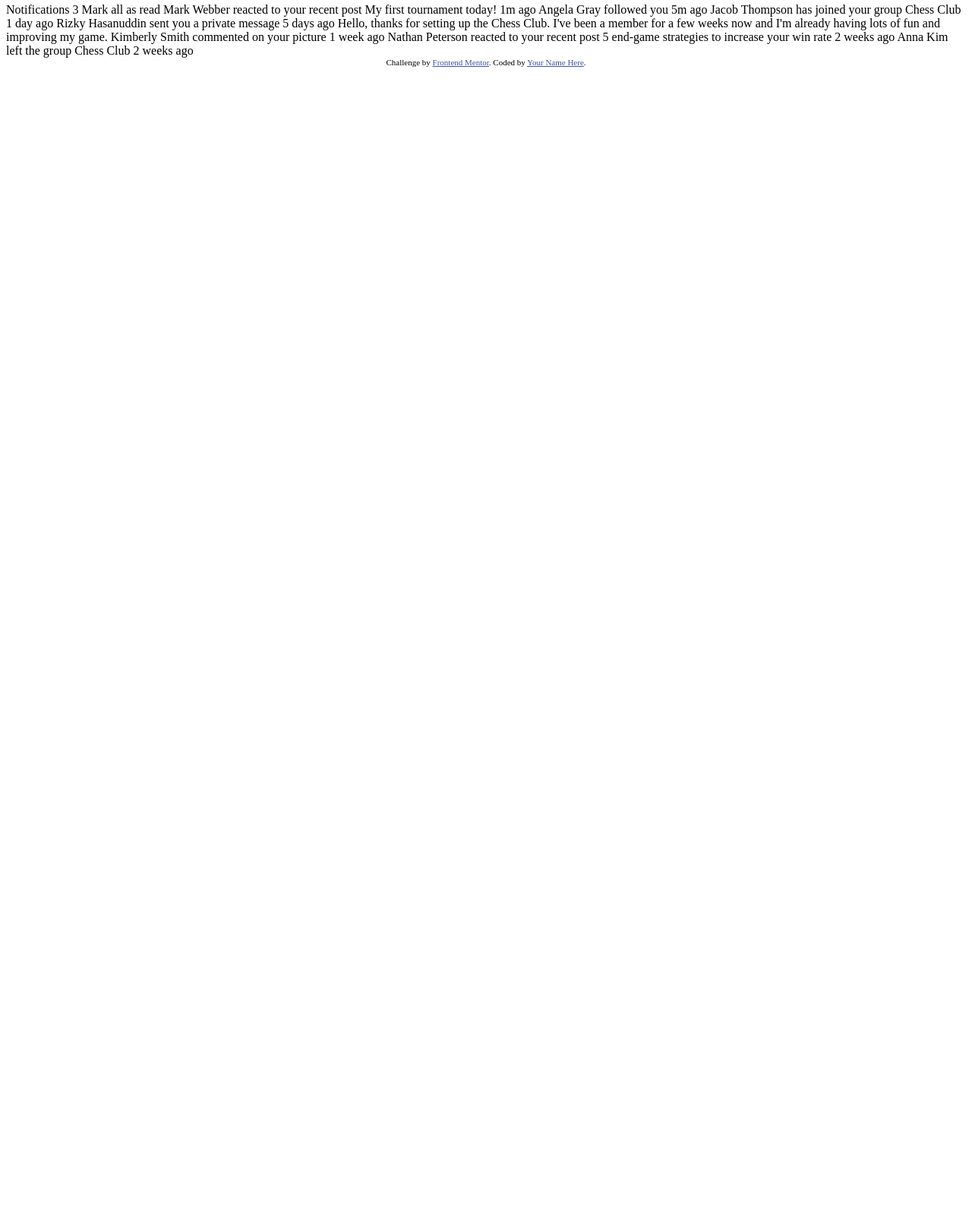
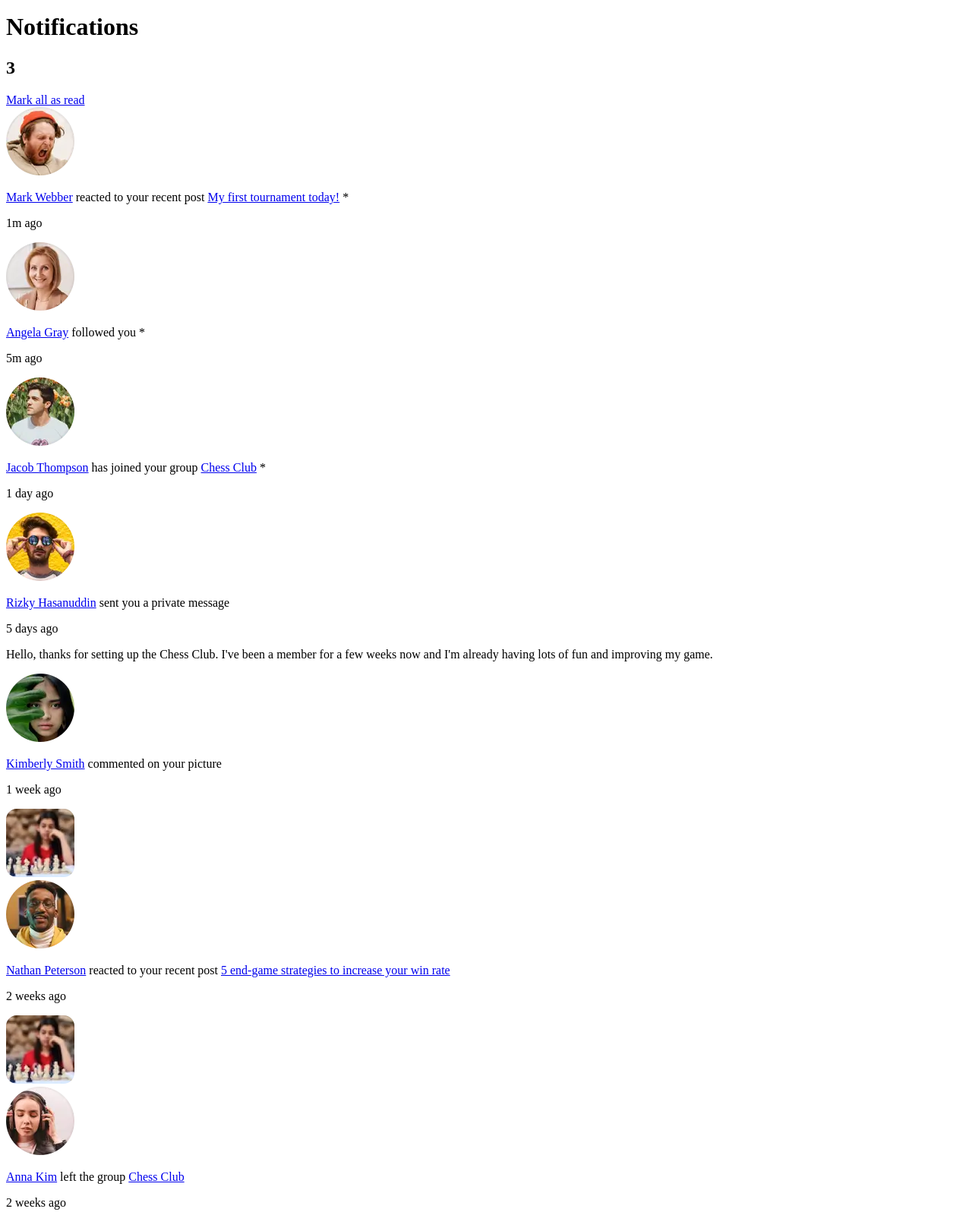
Before and after one commit to CharlieCastleWeb/Front-End-Mentor---Notifications-page, a plain HTML site: page index.html in a window 1280 px wide. Shown: the part 4-1600 px from the top of the page at 76% size. Before the commit the page ends 800 px from the top, so only its background shows below. Drawn offline with Linux system fonts and the light colour scheme.

Commit message:
Basic HTML structure

```diff
--- a/index.html
+++ b/index.html
@@ -6,46 +6,103 @@
 
   <link rel="icon" type="image/png" sizes="32x32" href="./images/favicon-32x32.png">
 
+  <link rel="stylesheet" href="styles.css">
+
   <title>Frontend Mentor | Notifications page</title>
 
-  <!-- Feel free to remove these styles or customise in your own stylesheet 👍 -->
-  <style>
-    .attribution { font-size: 11px; text-align: center; }
-    .attribution a { color: hsl(228, 45%, 44%); }
-  </style>
 </head>
 <body>
 
-  Notifications 3
+  <header>
+    <h1>Notifications</h1>
+    <h2>3</h2>
+    <a href="#">Mark all as read</a>
+  </header>
 
-  Mark all as read
+  <main>
 
-  Mark Webber reacted to your recent post My first tournament today!
-  1m ago
+    <div class="notification unseen-notification">
+      <img src="./assets/images/avatar-mark-webber.webp" alt="Mark Webber profile picture">
+      <div>
+        <p>
+          <a href="#">Mark Webber</a> reacted to your recent post <a href="#" class="post-text">My first tournament today!</a>
+          <span class="unseen-mark">*</span>
+        </p>
+        <p class="time">1m ago</p>
+      </div>
+    </div>
 
-  Angela Gray followed you
-  5m ago
+    <div class="notification unseen-notification">
+      <img src="./assets/images/avatar-angela-gray.webp" alt="Angela Gray profile picture">
+      <div>
+        <p>
+          <a href="#">Angela Gray</a> followed you
+          <span class="unseen-mark">*</span>
+        </p>
+        <p class="time">5m ago</p>
+      </div>
+    </div>
 
-  Jacob Thompson has joined your group Chess Club
-  1 day ago
+    <div class="notification unseen-notification">
+      <img src="./assets/images/avatar-jacob-thompson.webp" alt="Jacob Thompson profile picture">
+      <div>
+        <p>
+          <a href="#">Jacob Thompson</a> has joined your group <a href="#" class="group">Chess Club</a>
+          <span class="unseen-mark">*</span>
+        </p>
+        <p class="time">1 day ago</p>
+      </div>
+    </div>
 
-  Rizky Hasanuddin sent you a private message
-  5 days ago
-  Hello, thanks for setting up the Chess Club. I've been a member for a few weeks now and
-  I'm already having lots of fun and improving my game.
+    <div class="notification">
+      <img src="./assets/images/avatar-rizky-hasanuddin.webp" alt="Rizky Hasanuddin profile picture">
+      <div>
+        <p><a href="#">Rizky Hasanuddin</a> sent you a private message</p>
+        <p class="time">5 days ago</p>
+        <p class="private-message">
+          Hello, thanks for setting up the Chess Club. I've been a member for a few weeks now and I'm already having lots of fun and improving my game.
+        </p>
+      </div>
+    </div>
 
-  Kimberly Smith commented on your picture
-  1 week ago
+    <div class="notification">
+      <img src="./assets/images/avatar-kimberly-smith.webp" alt="Kimberly Smith profile picture">
+      <div>
+        <p><a href="#">Kimberly Smith</a> commented on your picture</p>
+        <p class="time">1 week ago</p>
+        <img src="./assets/images/image-chess.webp" alt="Girl playing chess" class="post-image">
+      </div>
+    </div>
 
-  Nathan Peterson reacted to your recent post 5 end-game strategies to increase your win rate
-  2 weeks ago
+    <div class="notification">
+      <img src="./assets/images/avatar-nathan-peterson.webp" alt="Nathan Peterson profile picture">
+      <div>
+        <p>
+          <a href="#">Nathan Peterson</a> reacted to your recent post
+          <a href="#" class="post-text">5 end-game strategies to increase your win rate</a>
+        </p>
+        <p class="time">2 weeks ago</p>
+        <img src="./assets/images/image-chess.webp" alt="Girl playing chess" class="post-image">
+      </div>
+    </div>
 
-  Anna Kim left the group Chess Club
-  2 weeks ago
+    <div class="notification">
+      <img src="./assets/images/avatar-anna-kim.webp" alt="Anna Kim profile picture">
+      <div>
+        <p>
+          <a href="#">Anna Kim</a> left the group
+          <a href="#" class="group">Chess Club</a>
+        </p>
+        <p class="time">2 weeks ago</p>
+        <img src="./assets/images/image-chess.webp" alt="Girl playing chess" class="post-image">
+      </div>
+    </div>
 
-  <div class="attribution">
+  </main>
+
+  <footer class="attribution">
     Challenge by <a href="https://www.frontendmentor.io?ref=challenge" target="_blank">Frontend Mentor</a>.
-    Coded by <a href="#">Your Name Here</a>.
-  </div>
+    Coded by <a href="https://carloscastillo.dev/">Carlos Castillo</a>.
+  </footer>
 </body>
 </html>
--- /dev/null
+++ b/styles.css
@@ -0,0 +1,26 @@
+
+/* RESET */
+
+
+
+/* VARIABLES */
+
+
+
+/* TYPOGRAPHY */
+
+
+
+/* LAYOUT */
+
+
+
+/* MEDIA QUERIES */
+
+
+
+
+
+
+.attribution { font-size: 11px; text-align: center; }
+.attribution a { color: hsl(228, 45%, 44%); }
```
